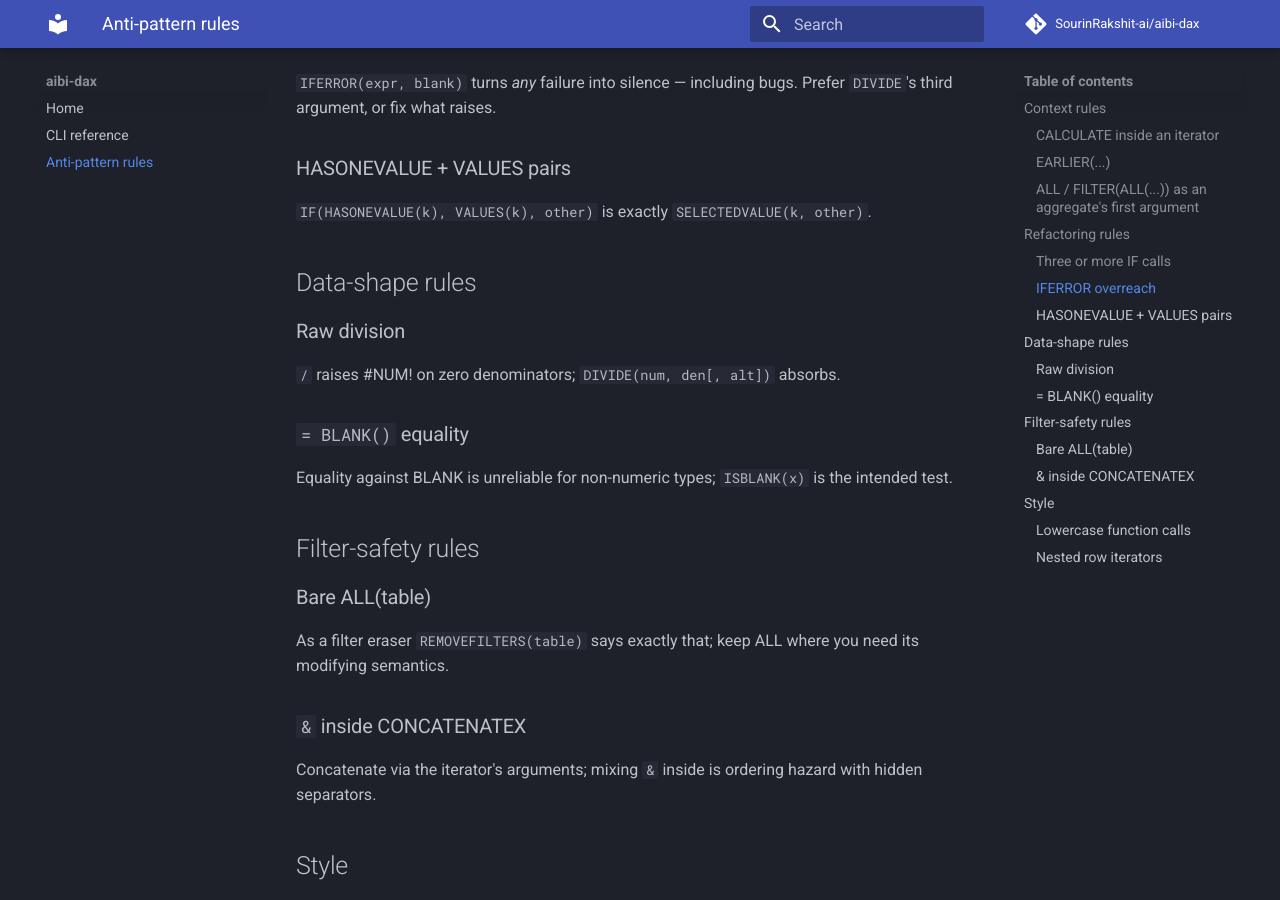
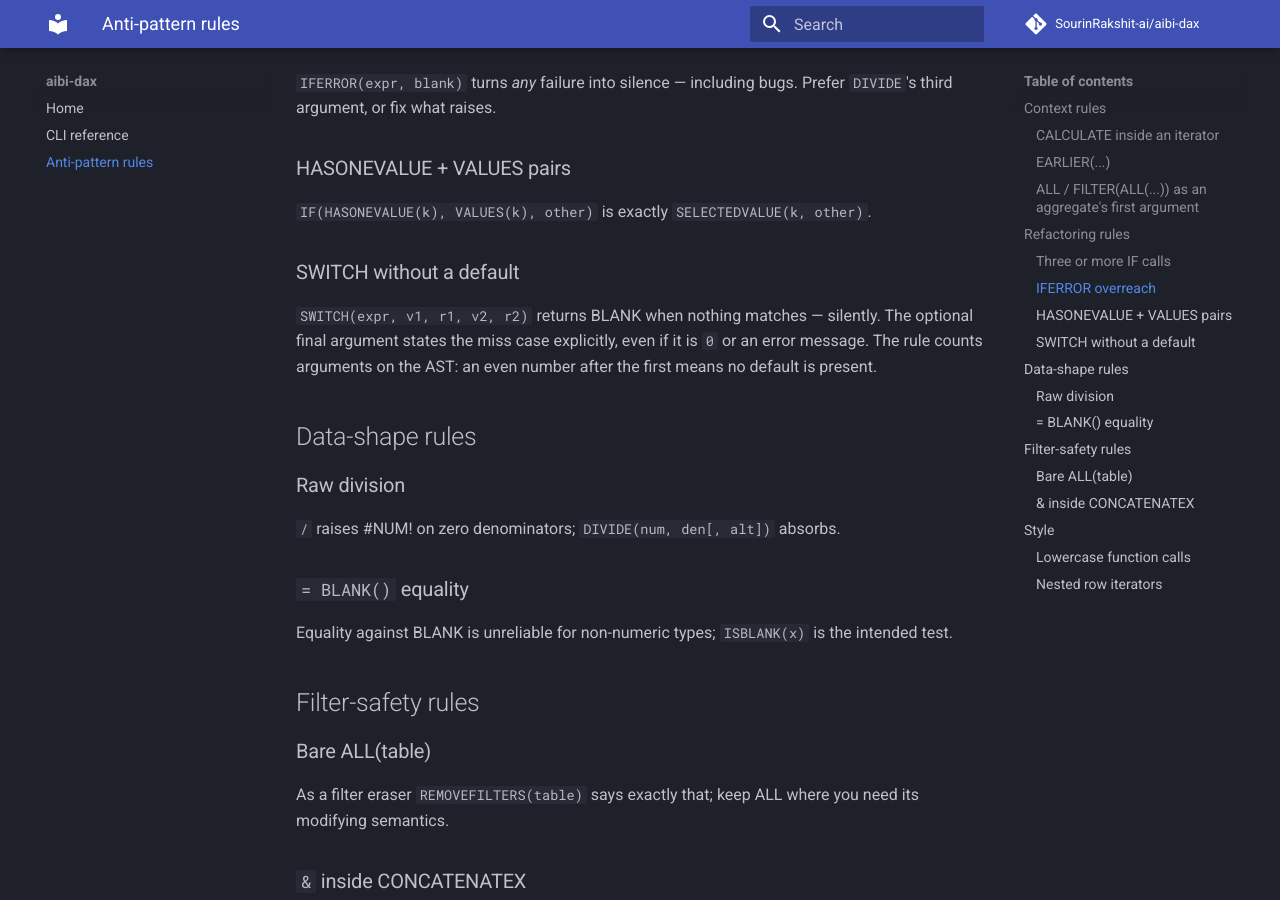
Before and after one commit to SourinRakshit-ai/aibi-dax, an MkDocs documentation site: the page built from docs/rules.md, in a window 1280 px wide and 900 px high, scrolled down 925 px. Built offline with MkDocs 1.6.1 and Material for MkDocs 9.7.7, drawn with Linux system fonts in a browser that asks for light colours; comment, search, counter and statistics services are not loaded.

Commit message:
docs: rule 13 — SWITCH without a default

```diff
--- a/docs/rules.md
+++ b/docs/rules.md
@@ -33,6 +33,12 @@ Prefer `DIVIDE`'s third argument, or fix what raises.
 ### HASONEVALUE + VALUES pairs
 `IF(HASONEVALUE(k), VALUES(k), other)` is exactly `SELECTEDVALUE(k, other)`.
 
+### SWITCH without a default
+`SWITCH(expr, v1, r1, v2, r2)` returns BLANK when nothing matches — silently.
+The optional final argument states the miss case explicitly, even if it is
+`0` or an error message. The rule counts arguments on the AST: an even
+number after the first means no default is present.
+
 ## Data-shape rules
 
 ### Raw division
```
Also changed, not shown: README.md (+1 -0 lines).
